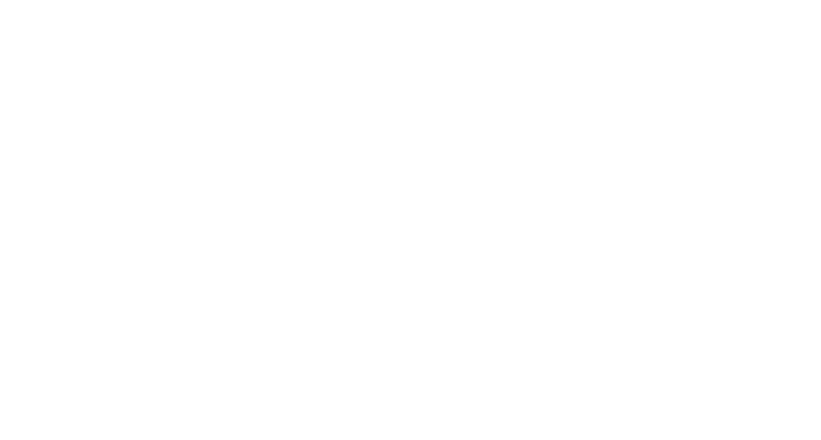
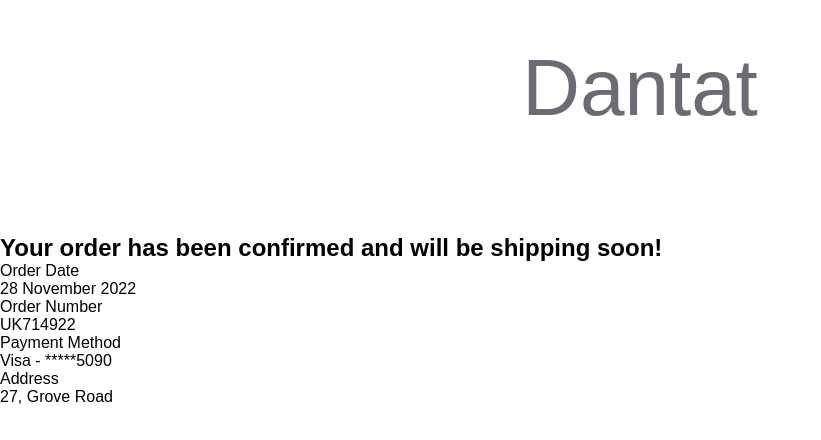
Before and after one commit to robyhho/bbakery, a React (Create React App) app in the folder bbakery/: page /success in a window 1280 px wide. Before the commit this address had no page. Shown: the part 358-798 px from the top of the page, without its empty margins (0-821 px from the left). Built offline with nearby package versions, Linux system fonts and the light colour scheme.

Commit message:
Added success page

```diff
--- a/bbakery/src/App.js
+++ b/bbakery/src/App.js
@@ -7,6 +7,7 @@
 import Shop from "./pages/shop/Shop";
 import Checkout from "./pages/checkout/Checkout";
 import Contact from "./pages/contact/Contact";
+import Success from "./pages/success/Success";
 import ScrollToTop from "./ScrollToTop";
 
 function App() {
@@ -21,6 +22,7 @@
             <Route path="/product/:id" element={<Product />}></Route>
             <Route path="/checkout" element={<Checkout />}></Route>
             <Route path="/contact" element={<Contact />}></Route>
+            <Route path="/success" element={<Success />}></Route>
           </Routes>
         </ScrollToTop>
       </BrowserRouter>
--- /dev/null
+++ b/bbakery/src/pages/success/Success.jsx
@@ -0,0 +1,42 @@
+import React from "react";
+import styles from "./success.module.css";
+const Success = () => {
+  return (
+    <>
+      <header>
+        <h1 className={styles.logo}>Dantat</h1>
+      </header>
+      <main className={styles.main}>
+        <h2>Your order has been confirmed and will be shipping soon!</h2>
+        <section className={styles.orderMeta}>
+          <article className={styles.orderDeets}>
+            <p className={styles.detailTitle}>Order Date</p>
+            <p className={styles.detailvalue}>28 November 2022</p>
+          </article>
+          <div className={styles.orderDeets}>
+            <p className={styles.detailTitle}>Order Number</p>
+            <p className={styles.detailvalue}>UK714922</p>
+          </div>
+          <div className={styles.orderDeets}>
+            <p className={styles.detailTitle}>Payment Method</p>
+            <p className={styles.detailvalue}>Visa - *****5090</p>
+          </div>
+          <div className={styles.orderDeets}>
+            <p className={styles.detailTitle}>Address</p>
+            <p className={styles.detailvalue}>27, Grove Road</p>
+          </div>
+        </section>
+        <section className={styles.orderItems}>
+          <div className={styles.item}>
+            <img src="" alt="" />
+            <h2 className={styles.itemName}></h2>
+            <h2 className={styles.itemQty}></h2>
+            <h2 className={styles.itemTotal}></h2>
+          </div>
+        </section>
+      </main>
+    </>
+  );
+};
+
+export default Success;
--- /dev/null
+++ b/bbakery/src/pages/success/success.module.css
@@ -0,0 +1,7 @@
+.logo {
+  font-size: 5em;
+}
+
+.main {
+  background-color: white;
+}
```
